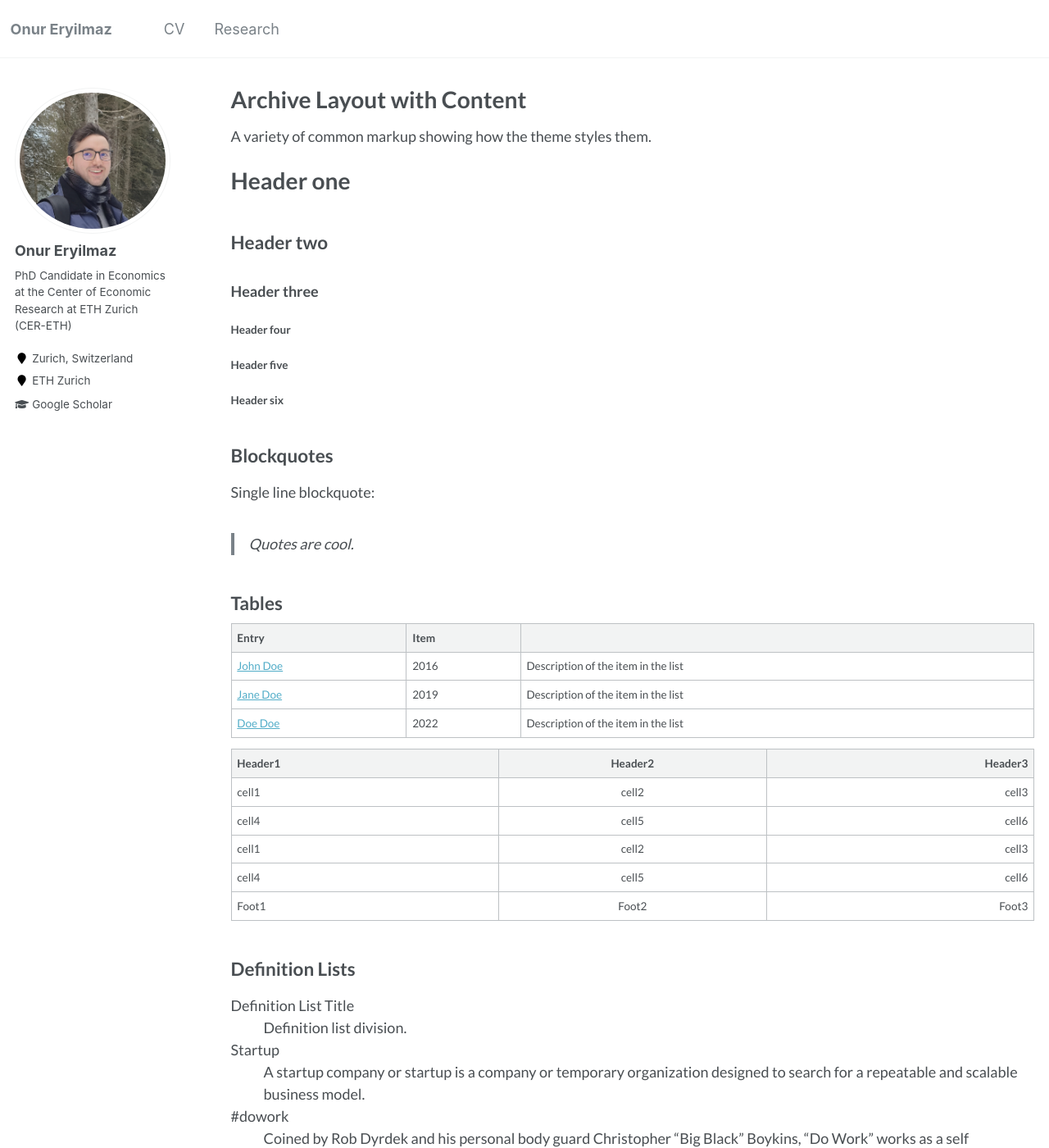
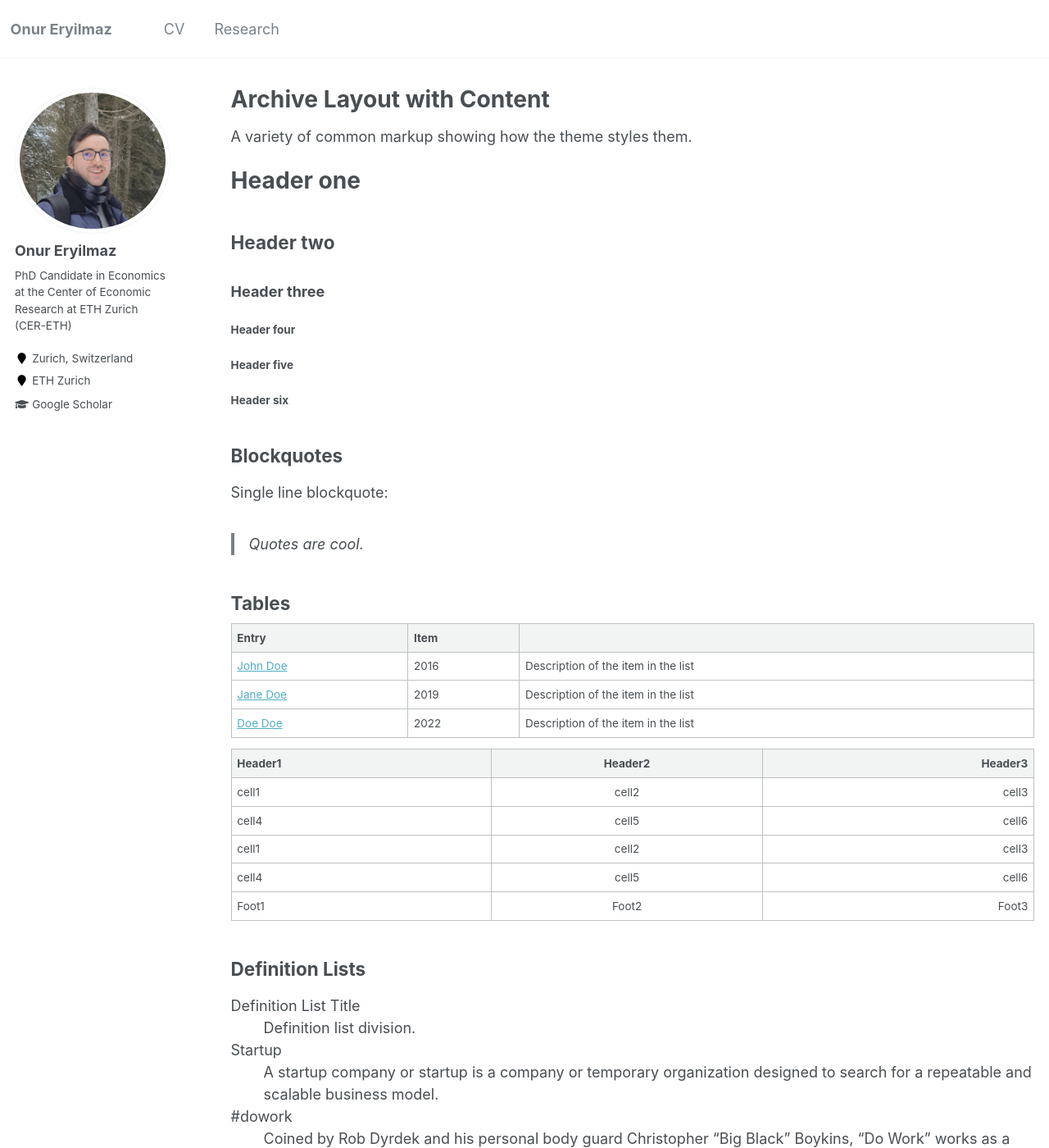
Before and after one commit to oeryilmaz/oeryilmaz.github.io, a Jekyll site: the page built from _pages/archive-layout-with-content.md, in a window 1280 px wide and 1400 px high. Shown: the whole window at 82% size. Built offline with Jekyll 4.4.1, drawn with Linux system fonts in a browser that asks for light colours.

Commit message:
Update _variables.scss

```diff
--- a/_sass/_variables.scss
+++ b/_sass/_variables.scss
@@ -28,16 +28,9 @@ $bodoni                     : "Bodoni MT", serif;
 $calisto                    : "Calisto MT", serif;
 $garamond                   : Garamond, serif;
 
-/*$global-font-family         : $sans-serif;
+$global-font-family         : $sans-serif;
 $header-font-family         : $sans-serif;
 $caption-font-family        : $serif;
-*/
-
-/* Change Font to Lato */
-$global-font-family         : 'Lato', sans-serif;
-$header-font-family         : 'Lato', sans-serif;
-$caption-font-family        : 'Lato', sans-serif;
-
 
 /* type scale */
 $type-size-1                : 2.441em;  // ~39.056px
```
